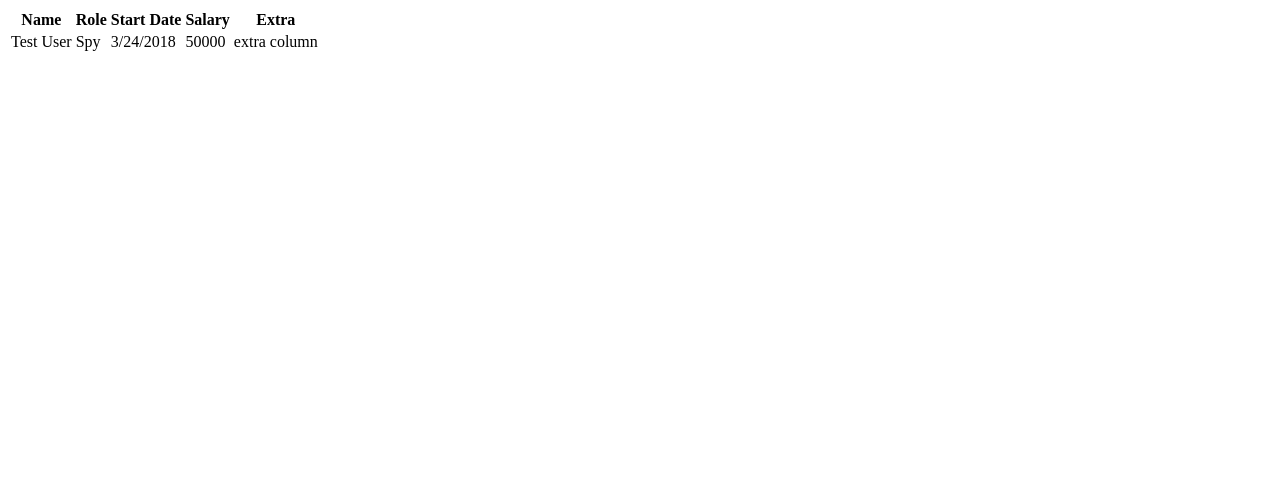
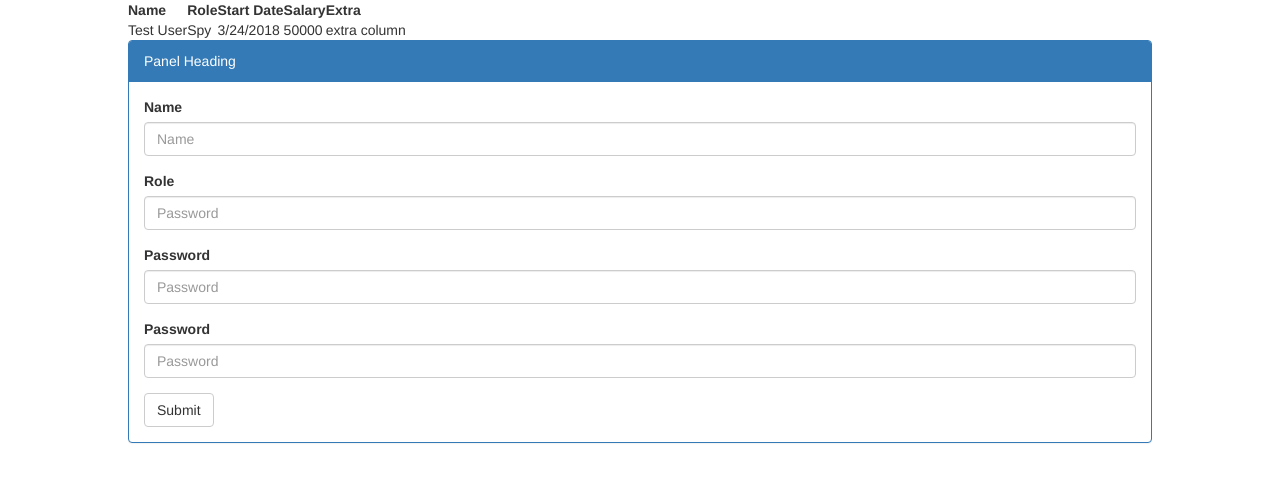
Before and after one commit to Geoff-Goodwin-Dev/TimeSheetActivity, a plain HTML site: page index.html in a window 1280 px wide. Drawn offline with nearby package versions, Linux system fonts and the light colour scheme.

Commit message:
added form

```diff
--- a/assets/css/style.css
+++ b/assets/css/style.css
@@ -0,0 +1,3 @@
+body{
+  margin: 0 10%;
+}
--- a/index.html
+++ b/index.html
@@ -4,6 +4,10 @@
     <meta charset="UTF-8">
     <meta name="viewport" content="width=device-width, initial-scale=1.0">
     <meta http-equiv="X-UA-Compatible" content="ie=edge">
+    <script src=“https://www.gstatic.com/firebasejs/4.12.0/firebase.js“></script>
+    <link href="https://maxcdn.bootstrapcdn.com/bootstrap/3.3.7/css/bootstrap.min.css" rel="stylesheet"/>
+    <link rel="stylesheet" href="assets/css/style.css">
+    <script src="assets/javascript/app.js"></script>
     <title>Document</title>
 </head>
 
@@ -28,7 +32,37 @@
         </table>
     </div>
 
-    <div id="web-form"></div>
+    <div id="web-form">
+            <div class="panel panel-primary">
+              <div class="panel-heading ">Panel Heading</div>
+              <div class="panel-body">
+                <form>
+
+                  <div class="form-group">
+                    <label for="formEmployeeName">Name</label>
+                    <input type="email" class="form-control" id="formEmployeeName" placeholder="Name">
+                  </div>
+
+                  <div class="form-group">
+                    <label for="roleInput">Role</label>
+                    <input type="password" class="form-control" id="roleInput" placeholder="Password">
+                  </div>
+
+                  <div class="form-group">
+                    <label for="exampleInputPassword1">Password</label>
+                    <input type="password" class="form-control" id="exampleInputPassword1" placeholder="Password">
+                  </div>
+
+                  <div class="form-group">
+                    <label for="exampleInputPassword1">Password</label>
+                    <input type="password" class="form-control" id="exampleInputPassword1" placeholder="Password">
+                  </div>
+
+                  <button type="submit" class="btn btn-default">Submit</button>
+
+                  </form>
+              </div>
+            </div>
 
 
 
```
